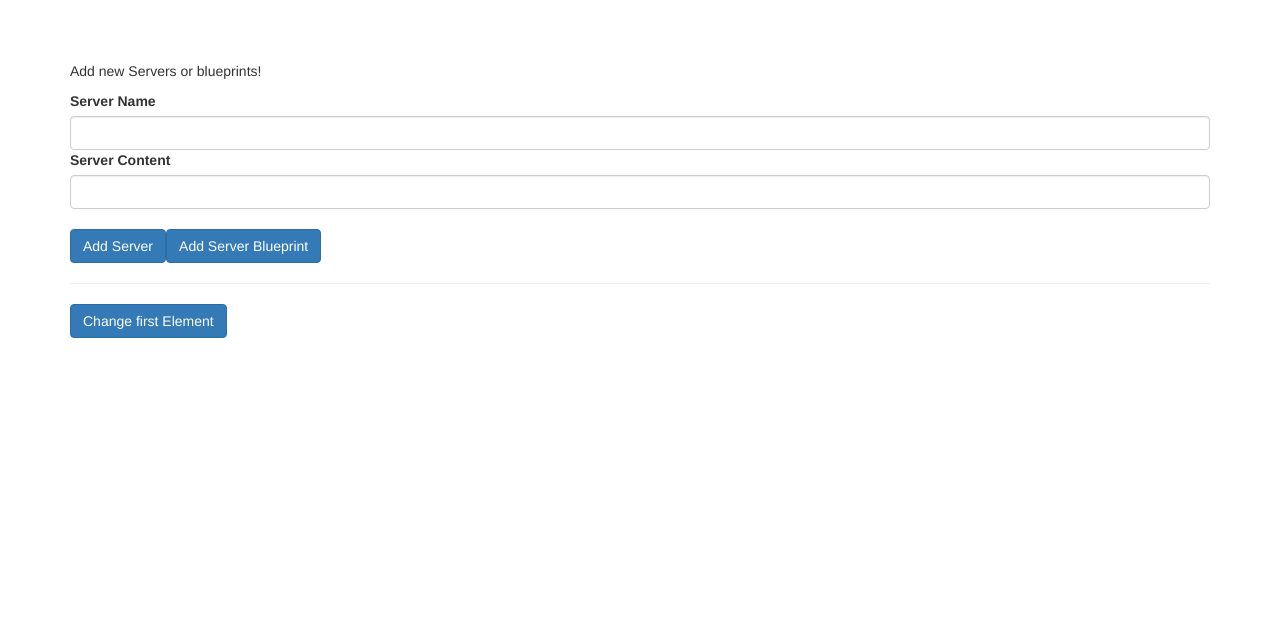
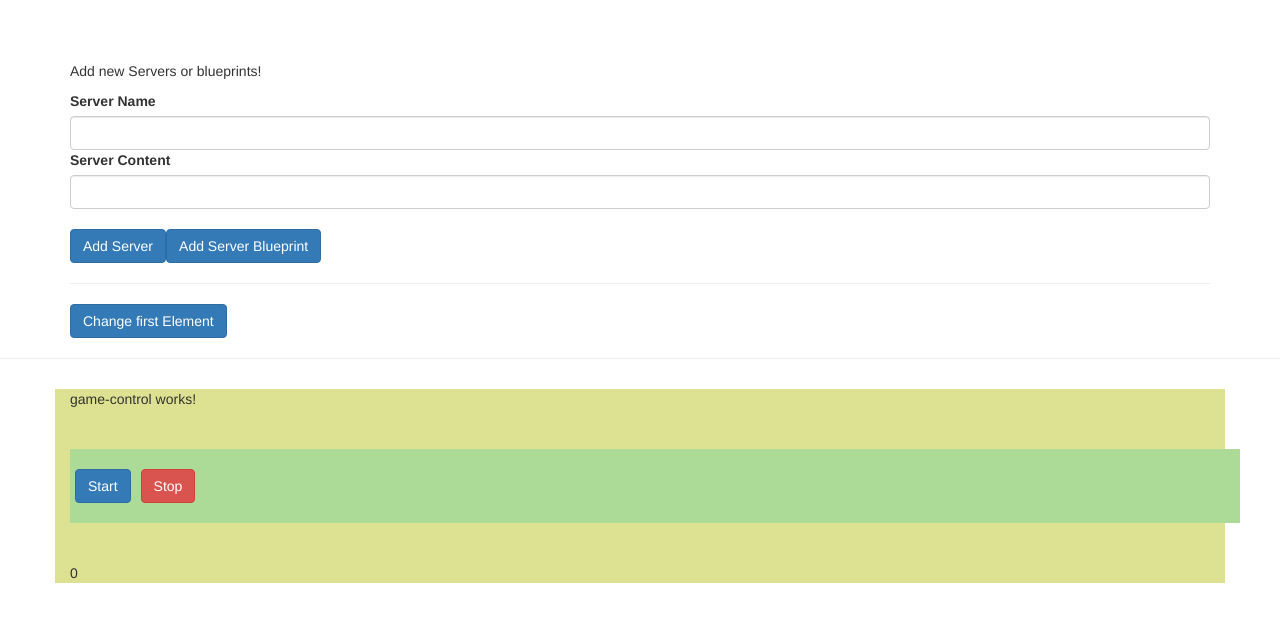
Before and after one commit to HennadiiZ/angularUdMaxShwBasics, an Angular app in the folder basics/: page / in a window 1280 px wide. Shown: the top 622 px of the page. Built offline with nearby package versions, Linux system fonts and the light colour scheme.

Commit message:
timeInterval issue ???

```diff
--- a/basics/src/app/app.component.html
+++ b/basics/src/app/app.component.html
@@ -42,3 +42,25 @@
     </div>
   </div>
 </div>
+
+<hr>
+<div class="container abs">
+  <app-game-control
+  (intervalFired)="number($event)"
+  ></app-game-control>
+  {{ showNumbers }}
+</div>
+
+<div class="container">
+  <div class="row">
+    <div class="col-xs-12">
+      <app-even *ngFor="let evenNumber of evenNumbers" [number]="evenNumber"></app-even>
+    </div>
+  </div>
+
+  <div class="row">
+    <div class="col-xs-12">
+      <app-odd *ngFor="let oddNumber of oddNumbers" [number]="oddNumber"></app-odd>
+    </div>
+  </div>
+</div>
--- a/basics/src/app/app.component.scss
+++ b/basics/src/app/app.component.scss
@@ -5,3 +5,7 @@
 p {
   color: blue;
 }
+
+.abs {
+  background: rgb(221, 226, 146);
+}
--- a/basics/src/app/app.component.ts
+++ b/basics/src/app/app.component.ts
@@ -1,4 +1,4 @@
-import { Component } from '@angular/core';
+import { Component, ViewEncapsulation } from '@angular/core';
 
 @Component({
   selector: 'app-root',
@@ -8,6 +8,12 @@ import { Component } from '@angular/core';
 export class AppComponent {
 
   serverElements: any = [];
+  showNumbers: number = 0;
+
+
+  oddNumbers: number[] = [];
+  evenNumbers: number[] = [];
+
   constructor() {
     console.log(this.serverElements);
   }
@@ -43,4 +49,14 @@ export class AppComponent {
   onChangeFirst() {
     this.serverElements[0].name = "changed!";
   }
+
+  number(number:number) {
+    this.showNumbers = number;
+
+    if (number % 2 === 0) {
+      this.evenNumbers.push(number);
+    } else {
+      this.oddNumbers.push(number);
+    }
+  }
 }
--- /dev/null
+++ b/basics/src/app/even/even.component.html
@@ -0,0 +1 @@
+<p>even - {{ number }}</p>
--- /dev/null
+++ b/basics/src/app/even/even.component.ts
@@ -0,0 +1,17 @@
+import { Component, Input, OnInit } from '@angular/core';
+
+@Component({
+  selector: 'app-even',
+  templateUrl: './even.component.html',
+  styles: [
+  ]
+})
+export class EvenComponent implements OnInit {
+  @Input() number!: number;
+
+  constructor() { }
+
+  ngOnInit(): void {
+  }
+
+}
--- /dev/null
+++ b/basics/src/app/game-control/game-control.component.html
@@ -0,0 +1,14 @@
+<p>game-control works!</p>
+
+<div class="container abs">
+  <button
+    class="btn btn-primary"
+    style="margin-right: 10px;"
+    (click)="startTheGame()"
+  >Start</button>
+  <button
+    class="btn btn-danger"
+    (click)="stopTheGame()"
+  >Stop</button>
+  <!-- <p>{{ number }}</p> -->
+</div>
--- /dev/null
+++ b/basics/src/app/game-control/game-control.component.scss
@@ -0,0 +1,5 @@
+.abs {
+  background: rgb(172, 219, 151);
+  margin: 40px 0px;
+  padding: 20px 5px;
+}
--- /dev/null
+++ b/basics/src/app/game-control/game-control.component.ts
@@ -0,0 +1,28 @@
+import { Component, EventEmitter, OnInit, Output } from '@angular/core';
+
+@Component({
+  selector: 'app-game-control',
+  templateUrl: './game-control.component.html',
+  styleUrls: ['./game-control.component.scss']
+})
+export class GameControlComponent implements OnInit {
+
+  number: number = 0;
+  @Output() intervalFired = new EventEmitter<number>();
+  timeinterval: any;
+
+  constructor() {}
+
+  ngOnInit(): void {}
+
+  startTheGame() {
+    return this.timeinterval = setInterval(() => {
+      this.intervalFired.emit(this.number++);
+    }, 1000);
+  }
+
+  stopTheGame():void {
+    return clearInterval(this.timeinterval);
+  }
+
+}
--- /dev/null
+++ b/basics/src/app/odd/odd.component.html
@@ -0,0 +1 @@
+<p>odd - {{ number }}</p>
--- /dev/null
+++ b/basics/src/app/odd/odd.component.ts
@@ -0,0 +1,15 @@
+import { Component, Input, OnInit } from '@angular/core';
+
+@Component({
+  selector: 'app-odd',
+  templateUrl: './odd.component.html',
+  styleUrls: ['./odd.component.scss']
+})
+export class OddComponent implements OnInit {
+  @Input() number!: number;
+
+  constructor() {}
+
+  ngOnInit(): void {}
+
+}
```
Also changed, not shown: basics/src/app/app.module.ts (+9 -1 lines), basics/src/app/odd/odd.component.scss (added), 2 other files (tests, documents, lock files or other folders).
